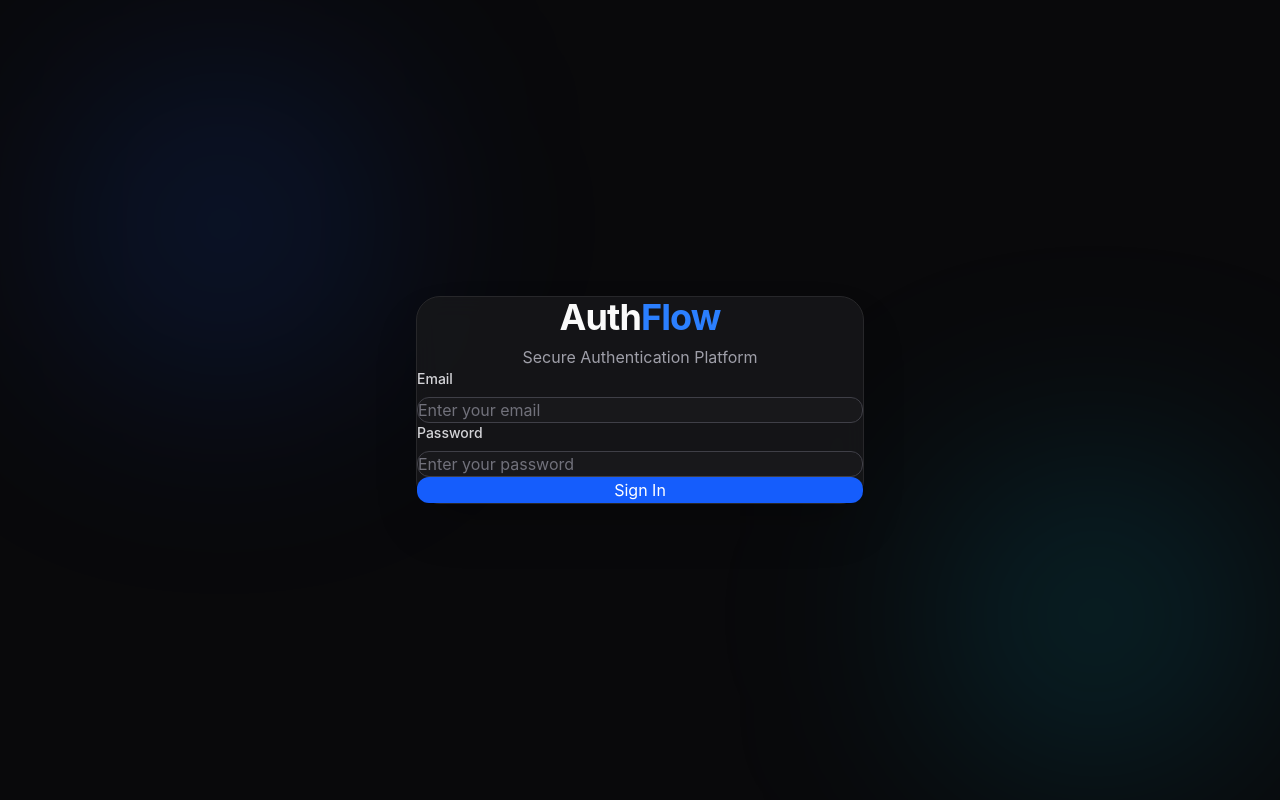
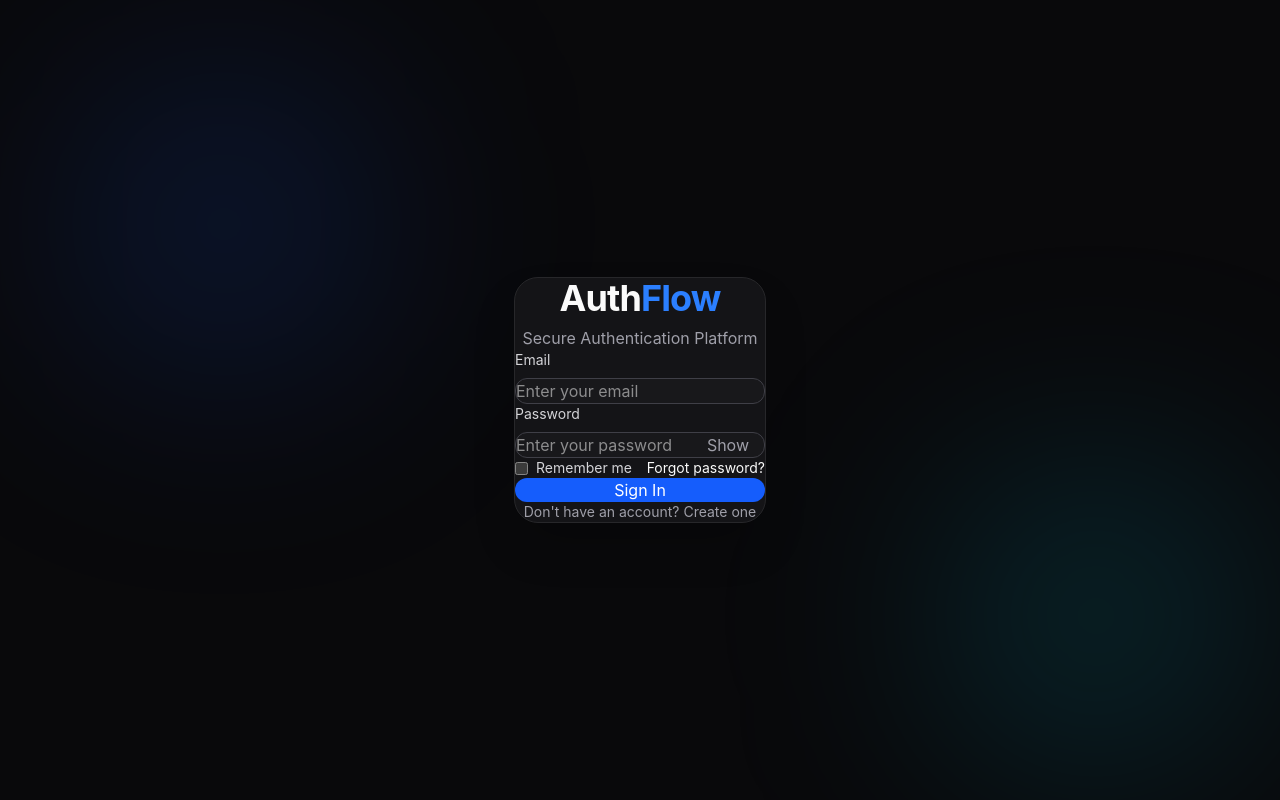
Before and after one commit to AmiraliYavari/AuthFlow, a React (Vite) app: page / in a window 1280 px wide. Built offline with nearby package versions, Linux system fonts and the light colour scheme.

Commit message:
feat: build professional login page

```diff
--- a/src/components/ui/Button.tsx
+++ b/src/components/ui/Button.tsx
@@ -1,68 +1,46 @@
 import type { ButtonHTMLAttributes, ReactNode } from "react";
+import Spinner from "./Spinner";
 
 interface ButtonProps extends ButtonHTMLAttributes<HTMLButtonElement> {
   children: ReactNode;
-  variant?: "primary" | "secondary" | "outline" | "danger";
-  size?: "sm" | "md" | "lg";
+  loading?: boolean;
   fullWidth?: boolean;
-  loading?: boolean;
 }
 
 export default function Button({
   children,
-  variant = "primary",
-  size = "md",
+  loading = false,
   fullWidth = false,
-  loading = false,
   className = "",
   disabled,
   ...props
 }: ButtonProps) {
-  const variants = {
-    primary:
-      "bg-blue-600 hover:bg-blue-700 text-white border-transparent",
-
-    secondary:
-      "bg-zinc-800 hover:bg-zinc-700 text-white border-transparent",
-
-    outline:
-      "bg-transparent border-zinc-700 text-white hover:bg-zinc-900",
-
-    danger:
-      "bg-red-600 hover:bg-red-700 text-white border-transparent",
-  };
-
-  const sizes = {
-    sm: "px-3 py-2 text-sm",
-
-    md: "px-4 py-3 text-base",
-
-    lg: "px-5 py-4 text-lg",
-  };
-
   return (
     <button
-      disabled={disabled || loading}
+      disabled={loading || disabled}
       className={`
-        inline-flex
+        flex
         items-center
         justify-center
+        gap-2
         rounded-xl
-        border
+        bg-blue-600
+        px-4
+        py-3
         font-semibold
+        text-white
         transition-all
-        duration-200
+        hover:bg-blue-700
         active:scale-95
+        disabled:cursor-not-allowed
         disabled:opacity-50
-        disabled:cursor-not-allowed
-        ${variants[variant]}
-        ${sizes[size]}
         ${fullWidth ? "w-full" : ""}
         ${className}
       `}
       {...props}
     >
-      {loading ? "Loading..." : children}
+      {loading && <Spinner />}
+      {children}
     </button>
   );
 }
--- a/src/components/ui/Input.tsx
+++ b/src/components/ui/Input.tsx
@@ -1,41 +1,68 @@
-import type { InputHTMLAttributes } from "react";
+import {
+  forwardRef,
+  useState,
+  type InputHTMLAttributes,
+} from "react";
 
 interface InputProps extends InputHTMLAttributes<HTMLInputElement> {
   label?: string;
   error?: string;
 }
 
-export default function Input({
-  label,
-  error,
-  className = "",
-  ...props
-}: InputProps) {
+const Input = forwardRef<HTMLInputElement, InputProps>(
+  ({ label, error, type, className = "", ...props }, ref) => {
+    const [showPassword, setShowPassword] = useState(false);
+
+    const isPassword = type === "password";
+
     return (
       <div className="flex flex-col gap-2">
         {label && (
-        <label className="text-sm font-medium text-zinc-300">
+          <label className="text-sm text-zinc-300">
             {label}
           </label>
         )}
 
+        <div className="relative">
           <input
+            ref={ref}
+            type={
+              isPassword
+                ? showPassword
+                  ? "text"
+                  : "password"
+                : type
+            }
             className={`
+              w-full
               rounded-xl
               border
               border-zinc-700
               bg-zinc-900
               px-4
               py-3
+              pr-14
               text-white
               outline-none
               transition
-          placeholder:text-zinc-500
               focus:border-blue-500
               ${className}
             `}
             {...props}
           />
+
+          {isPassword && (
+            <button
+              type="button"
+              onClick={() =>
+                setShowPassword(!showPassword)
+              }
+              className="absolute right-4 top-1/2 -translate-y-1/2 text-sm text-zinc-400"
+            >
+              {showPassword ? "Hide" : "Show"}
+            </button>
+          )}
+        </div>
 
         {error && (
           <span className="text-sm text-red-500">
@@ -45,3 +72,8 @@ export default function Input({
       </div>
     );
   }
+);
+
+Input.displayName = "Input";
+
+export default Input;
--- a/src/features/auth/pages/LoginPage.tsx
+++ b/src/features/auth/pages/LoginPage.tsx
@@ -1,3 +1,6 @@
+import { motion } from "framer-motion";
+import { Link } from "react-router-dom";
+
 import { useForm } from "react-hook-form";
 import { zodResolver } from "@hookform/resolvers/zod";
 
@@ -15,16 +18,25 @@ export default function LoginPage() {
   const {
     register,
     handleSubmit,
-    formState: { errors },
+    formState: { errors, isSubmitting },
   } = useForm<LoginSchema>({
     resolver: zodResolver(loginSchema),
   });
 
-  function onSubmit(data: LoginSchema) {
+  async function onSubmit(data: LoginSchema) {
     console.log(data);
+
+    await new Promise((resolve) =>
+      setTimeout(resolve, 1500)
+    );
   }
 
   return (
+    <motion.div
+      initial={{ opacity: 0, y: 25 }}
+      animate={{ opacity: 1, y: 0 }}
+      transition={{ duration: 0.35 }}
+    >
       <Card>
         <form
           onSubmit={handleSubmit(onSubmit)}
@@ -47,10 +59,39 @@ export default function LoginPage() {
             error={errors.password?.message}
           />
 
-        <Button fullWidth type="submit">
+          <div className="flex items-center justify-between text-sm">
+            <label className="flex items-center gap-2 text-zinc-300">
+              <input type="checkbox" />
+              Remember me
+            </label>
+
+            <Link
+              to="/forgot-password"
+              className="text-blue-500 hover:underline"
+            >
+              Forgot password?
+            </Link>
+          </div>
+
+          <Button
+            loading={isSubmitting}
+            fullWidth
+            type="submit"
+          >
             Sign In
           </Button>
+
+          <p className="text-center text-sm text-zinc-400">
+            Don't have an account?{" "}
+            <Link
+              to="/register"
+              className="text-blue-500 hover:underline"
+            >
+              Create one
+            </Link>
+          </p>
         </form>
       </Card>
+    </motion.div>
   );
 }
```
Lines whose indentation alone changed are shown as unchanged.
